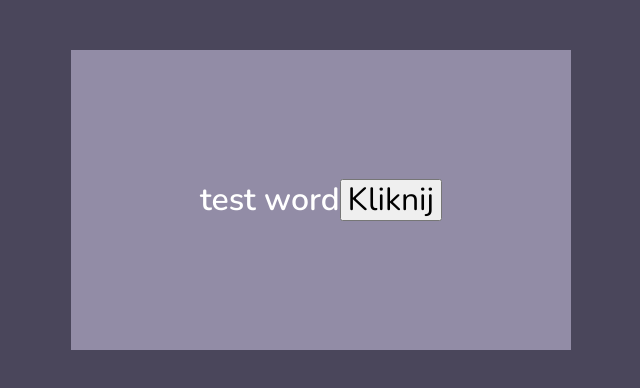
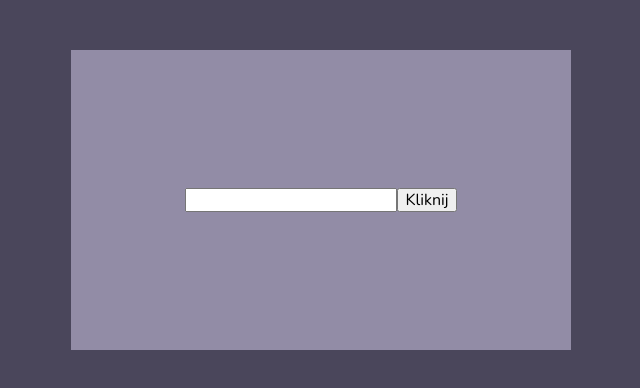
Before and after one commit to Code-Timothy/flashcards-app, a React (Create React App) app: page / in a window 1280 px wide. Shown: the top 388 px of the page, without its empty margins (319-959 px from the left). Built offline with nearby package versions, Linux system fonts and the light colour scheme.

Commit message:
add input field to send word to API

```diff
--- a/src/features/Flashcards/index.js
+++ b/src/features/Flashcards/index.js
@@ -1,20 +1,29 @@
+import { useState } from "react";
 import { useDispatch } from "react-redux";
-import { FlashCard, FlashCardContent, Wrapper } from "./styled";
+import { FlashCard, Wrapper } from "./styled";
 import { fetchDictionaryApiRequest } from "./flashcardsSlice";
 
 const Flashcards = () => {
+    const [word, setWord] = useState("");
     const dispatch = useDispatch();
 
-    const handleClick = () => {
-        dispatch(fetchDictionaryApiRequest());
+    const onFormSubmit = (event) => {
+        event.preventDefault();
+        dispatch(fetchDictionaryApiRequest(word));
     };
 
     return (
         <Wrapper>
             <FlashCard>
-                <FlashCardContent>test word
-                    <button onClick={handleClick}>Kliknij</button>
-                </FlashCardContent>
+                <form onSubmit={onFormSubmit}>
+                    <input
+                        type="text"
+                        value={word}
+                        onChange={({ target }) => setWord(target.value)}
+                        required
+                    />
+                    <button>Kliknij</button>
+                </form>
             </FlashCard>
         </Wrapper>
     );
```
